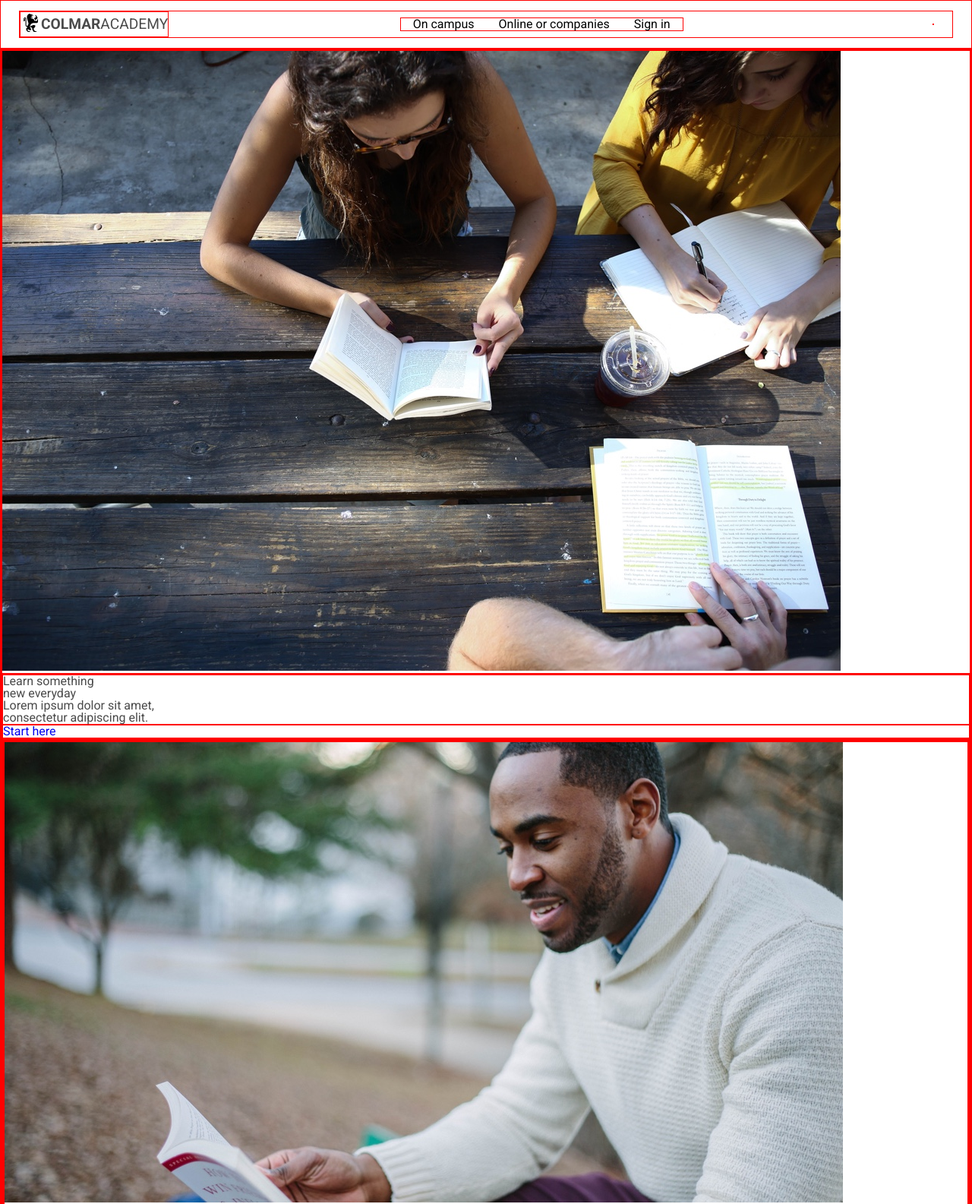
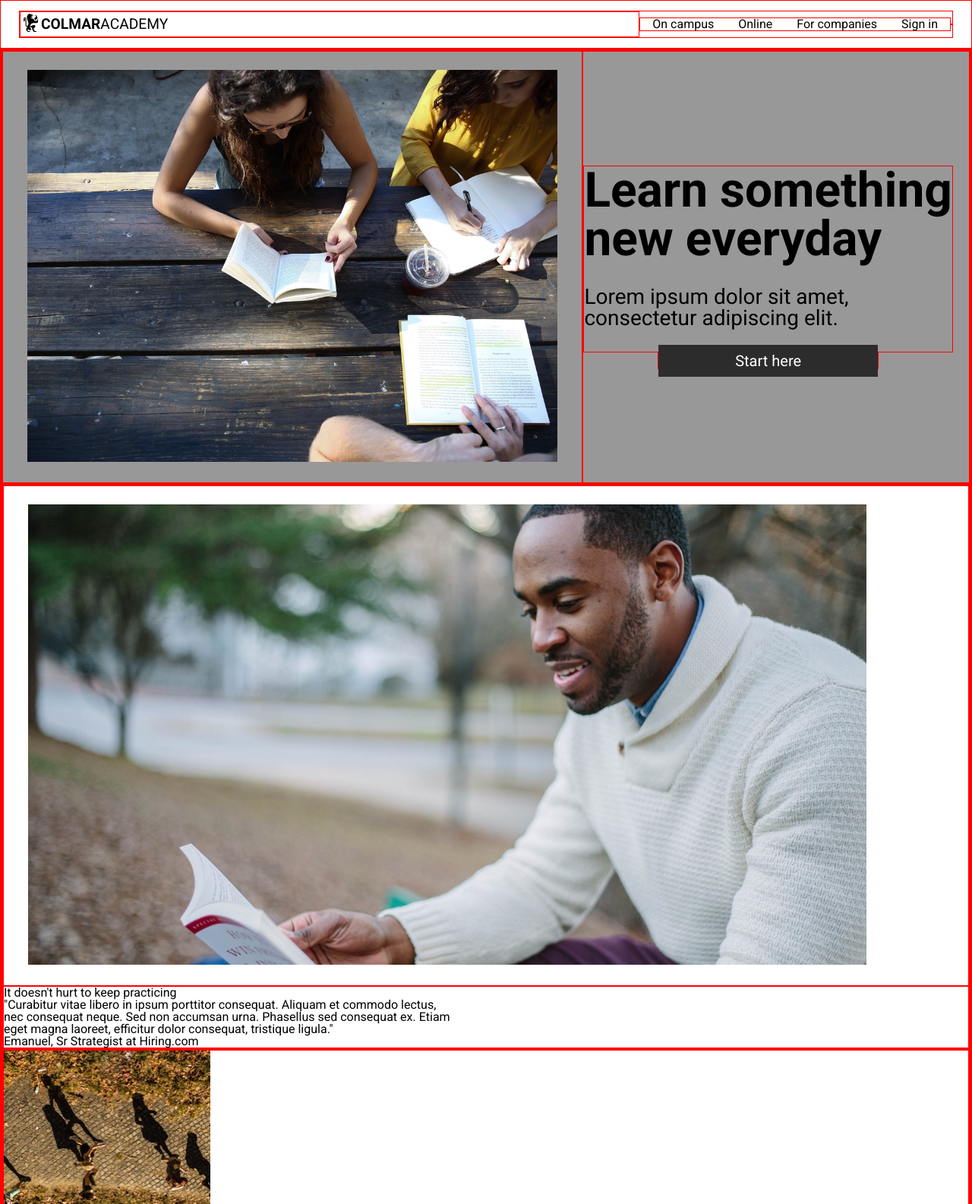
Before and after one commit to UbrealQ/colmar-academy, a plain HTML site: page index.html in a window 1280 px wide. Shown: the top 1585 px of the page at 76% size. Drawn offline with Linux system fonts and the light colour scheme.

Commit message:
add css and html fix

```diff
--- a/index.html
+++ b/index.html
@@ -21,7 +21,8 @@
             <nav>
                 <ul class="desktop">
                     <li><a href="#">On campus</a></li>
-                    <li><a href="#">Online or companies</a></li>
+                    <li><a href="#">Online</a></li>
+                    <li><a href="#">For companies</a></li>
                     <li><a href="#">Sign in</a></li>
                 </ul>
             </nav>
@@ -38,6 +39,7 @@
     <!-- main content-->
     <main>
         <div class="main-content">
+            <div class="upmain">
                 <div class="img-container">
                     <img src="./resources/images/banner.jpg">
                 </div>
@@ -51,8 +53,10 @@
                     <a href="#">Start here</a>
                 </div>
             </div>
+
+         </div>
     <!--read more section-->
-            <div id="readmore-desktop">
+
         <div class="readmore-desktop">
             <div class="left">
                 <div class="img-container">
@@ -65,34 +69,26 @@
                 </div>
             </div>
             <div class="right">
-                        <div class="img-container">
+                <div class="textdate1">
                     <img src="./resources/images/information-orientation.jpg">
-                        </div>
-                        <div class="textdate">
                     <h2>Orientation date</h2>
                     <p class="date">Tue 10/11 & Wed 10/12: 8am-3pm</p>
                     <p class="readmorebutton"><a href="#">Read more</a></p>
                 </div>
-                        <div class="img-container">
+                <div class="textdate2">
                     <img src="./resources/images/information-campus.jpg">
-                        </div>
-                        <div class="textdate">
                     <h2>Our campus</h2>
                     <p class="info">Find which campus is close by you</p>
                     <p class="readmorebutton"><a href="#">Read more</a></p>
                 </div>
-                        <div class="img-container">
+                <div class="textdate3">
                     <img src="./resources/images/information-guest-lecture.jpg">
-                        </div>
-                        <div class="textdate">
                     <h2>Our guest lecture</h2>
                     <p class="info">Join a keynote width Oliver Sack<br>about music in medical treatment</p>
                     <p class="readmorebutton"><a href="#">Read more</a></p>
                 </div>
             </div>
         </div>
-            </div>
-            <div id="startlearning-desktop">
         <div class="startlearning">
             <div class="leraning-container">
                 <div class="software">
@@ -133,7 +129,6 @@
                 </div>
             </div>
         </div>
-            <div id="exhibit-dekstop">
         <div class="exhibit">
             <div class="left-exhibit">
                 <div class="video-container">
@@ -159,18 +154,15 @@
                 </div>
             </div>
         </div>
-            </div>
-            </div>
-        </div>
     </main>
-    <footer id="footer-dekstop">
-        <div class="copi">
-            <p>&copy;2016 Colmar Academy. All rights reserved</p>
-        </div>
-        <div class="footer">
-            <p>Terms</p>
-            <p>Privacy</p>
-        </div>
+    <footer>
+        <span>&copy;2016 Colmar Academy. All rights reserved</span>
+        <nav>
+            <ul class="nav-footer">
+                <li>Terms</li>
+                <li>Privacy</li>
+            </ul>
+        </nav>
     </footer>
 </body>
 </html>
--- a/resources/css/styles.css
+++ b/resources/css/styles.css
@@ -8,7 +8,6 @@ header, main, footer, div, nav {
 
 body {
     font-size: 16px;
-    color: #4a4a4a;
     margin: auto;
 }
 
@@ -34,24 +33,27 @@ header {
 
 header, .content-nav, .logo, .dekstop ul, nav ul, footer {
     display: flex;
+    width: 100%;
 }
 
 header, .content-nav, .logo, nav ul {
     align-items: center;
+    white-space: nowrap;
 }
 
 header, .content-nav, footer {
     justify-content: space-between;
     background-color: #fff;
     width: 100%;
+
 }
 
 .logo img {
     height: 2rem;
 }
 
-.content-nav, nav {
-    margin: 0 1.5rem;
+.content-nav {
+    margin: 0 24px;
 
 }
 
@@ -73,6 +75,99 @@ main {
     top: 4rem;
 }
 
+.upmain {
+    background-color: #999898;
+    display: grid;
+    grid-template-columns: 1.8fr 1.2fr;
+    grid-template-rows: 1fr;
+    gap: 0px 0px;
+}
+
+.img-container {
+    grid-area: 1 / 1 / 2 / 3;
+}
+
+.starthere {
+    grid-area: 1 / 2 / 2 / 3;
+}
+
+
+.upmain img {
+    width: 100%;
+    height: auto;
+    padding: 24px 32px;
+}
+
+.starthere {
+    display: grid;
+    justify-content: start;
+    align-content: center;
+    justify-items: center;
+}
+
+.starthere h1 {
+    font-size: 4rem;
+    font-weight: 700;
+    padding-bottom: 30px;
+}
+
+.starthere h2 {
+    font-size: 1.75rem;
+    padding-bottom: 30px;
+}
+
+.button a {
+    display: inline;
+    font-size: 20px;
+    padding: 8px 100px;
+    border: #2c2c2c 0.5px solid;
+    background-color: #2c2c2c;
+    color: white;
+}
+
+.readmore-desktope {
+    display: grid;
+    grid-auto-columns: 1fr;
+    grid-auto-rows: 1fr;
+    grid-template-columns: 1.8fr 1.2fr;
+    grid-template-rows: 1fr 1.1fr 1fr;
+    gap: 0px 0px;
+  }
+
+.left {
+    grid-area: 1 / 1 / 4 / 2;
+}
+
+.maintext {
+    display: grid;
+    grid-area: 3 / 1 / 4 / 2;
+}
+
+.img-container {
+    grid-area: 1 / 1 / 3 / 2;
+}
+
+.left .img-container {
+    width: 100%;
+    height: auto;
+    padding: 24px 32px;
+}
+
+.right {
+    grid-area: 1 / 2 / 4 / 3;
+}
+
+.textdate1 {
+    grid-area: 1 / 2 / 2 / 3;
+}
+
+.textdate2 {
+    grid-area: 2 / 2 / 3 / 3;
+}
+
+.textdate3 {
+    grid-area: 3 / 2 / 4 / 3;
+}
 
 
 
@@ -82,6 +177,12 @@ main {
 
 
 
+video {
+    max-width: 60%;
+}
+
+
+
 .mobile {
     display: none;
 }
```
Lines whose indentation alone changed are shown as unchanged.
